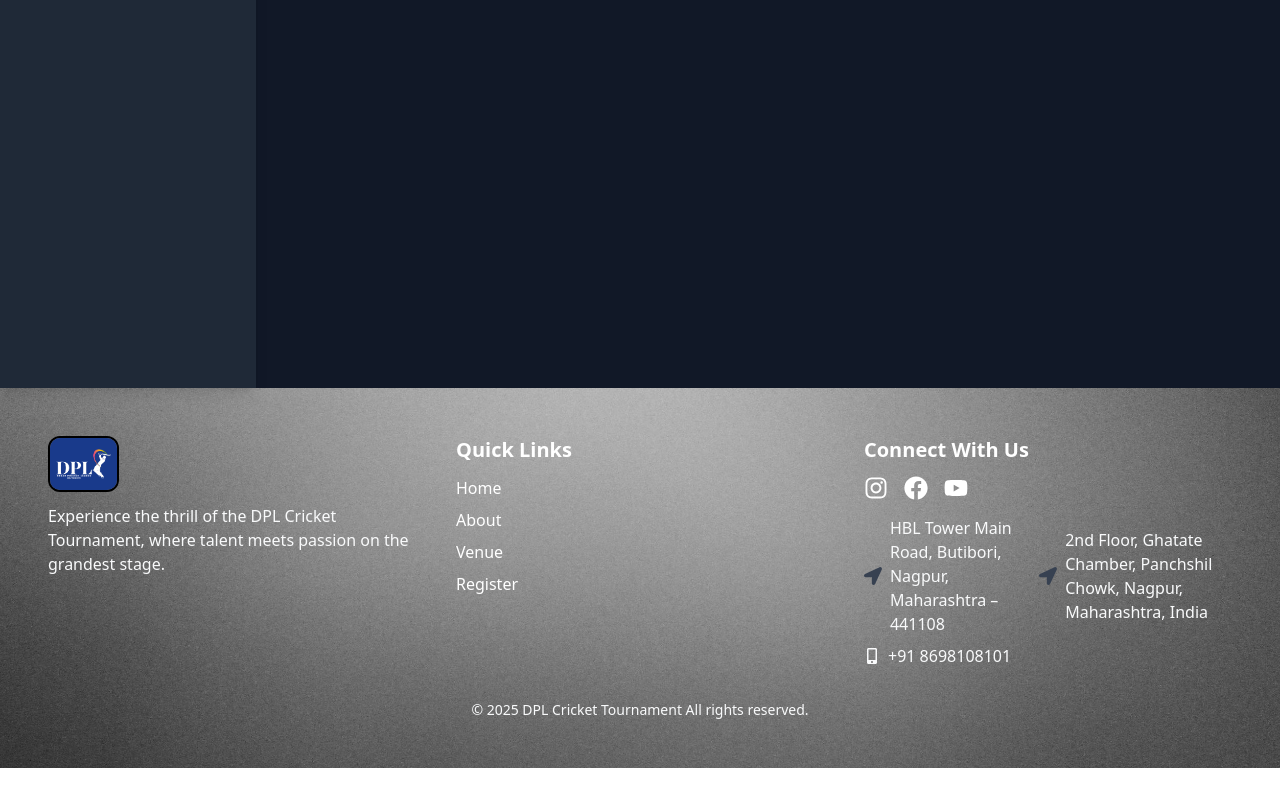
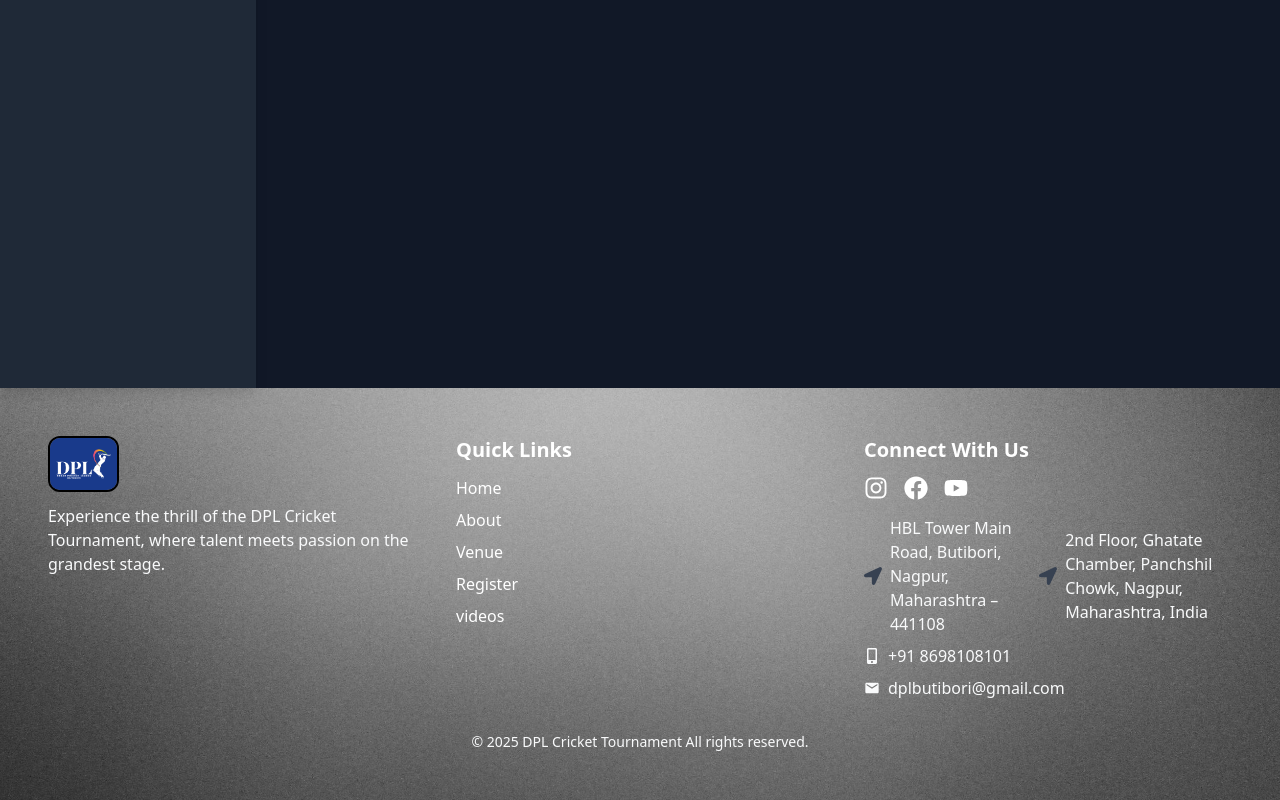
Before and after one commit to sainath6963/DPL_Dream_Premiere_League, a React (Vite) app: page /admin/batman in a window 1280 px wide. Shown: the part 564-1364 px from the top of the page. Before the commit the page ends 1332 px from the top, so only its background shows below. Built offline with nearby package versions, Linux system fonts and the light colour scheme; no server answers.

Commit message:
footer updated

```diff
--- a/src/pages/sub-components/Footer.jsx
+++ b/src/pages/sub-components/Footer.jsx
@@ -10,12 +10,14 @@ import {
   FaYoutube,
 } from "react-icons/fa";
 import Banner from "../../photos/footer3.jpg";
+import { MdEmail, MdReportGmailerrorred } from "react-icons/md";
 
 const FooterLinks = [
   { title: "Home", link: "/" },
   { title: "About", link: "/about_us" },
   { title: "Venue", link: "/venue" },
   { title: "Register", link: "/registration" },
+  { title: "videos", link: "/watchVideos" },
 ];
 
 const Footer = () => {
@@ -121,6 +123,9 @@ const Footer = () => {
             <div className="flex items-center gap-2 mt-2">
               <FaMobileAlt /> <span>+91 8698108101</span>
             </div>
+            <div className="flex items-center gap-2 mt-2">
+              <MdEmail /> <span>dplbutibori@gmail.com</span>
+            </div>
           </div>
         </motion.div>
       </div>
```
